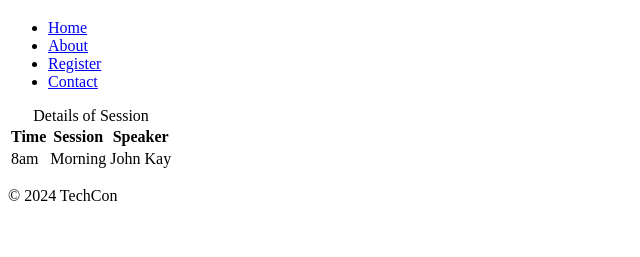
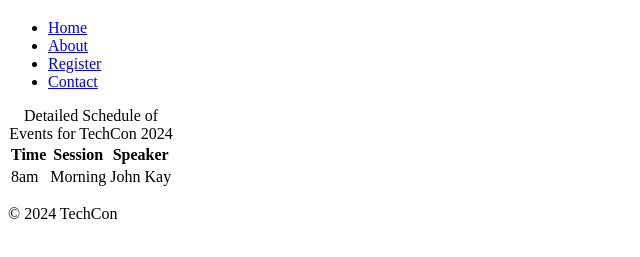
Before and after one commit to Akosuamercy/TechCon_HTML, a plain HTML site: page techcon_website/schedule.html in a window 1280 px wide. Shown: the part 61-318 px from the top of the page, without its empty margins (0-640 px from the left). Drawn offline with Linux system fonts and the light colour scheme.

Commit message:
Update schedule.html

```diff
--- a/techcon_website/schedule.html
+++ b/techcon_website/schedule.html
@@ -32,7 +32,7 @@
                 <td>John Kay</td>
             </tr>
 
-            <caption>Details of Session</caption>
+            <caption>Detailed Schedule of Events for TechCon 2024</caption>
         </table>
     </main>
 
```
